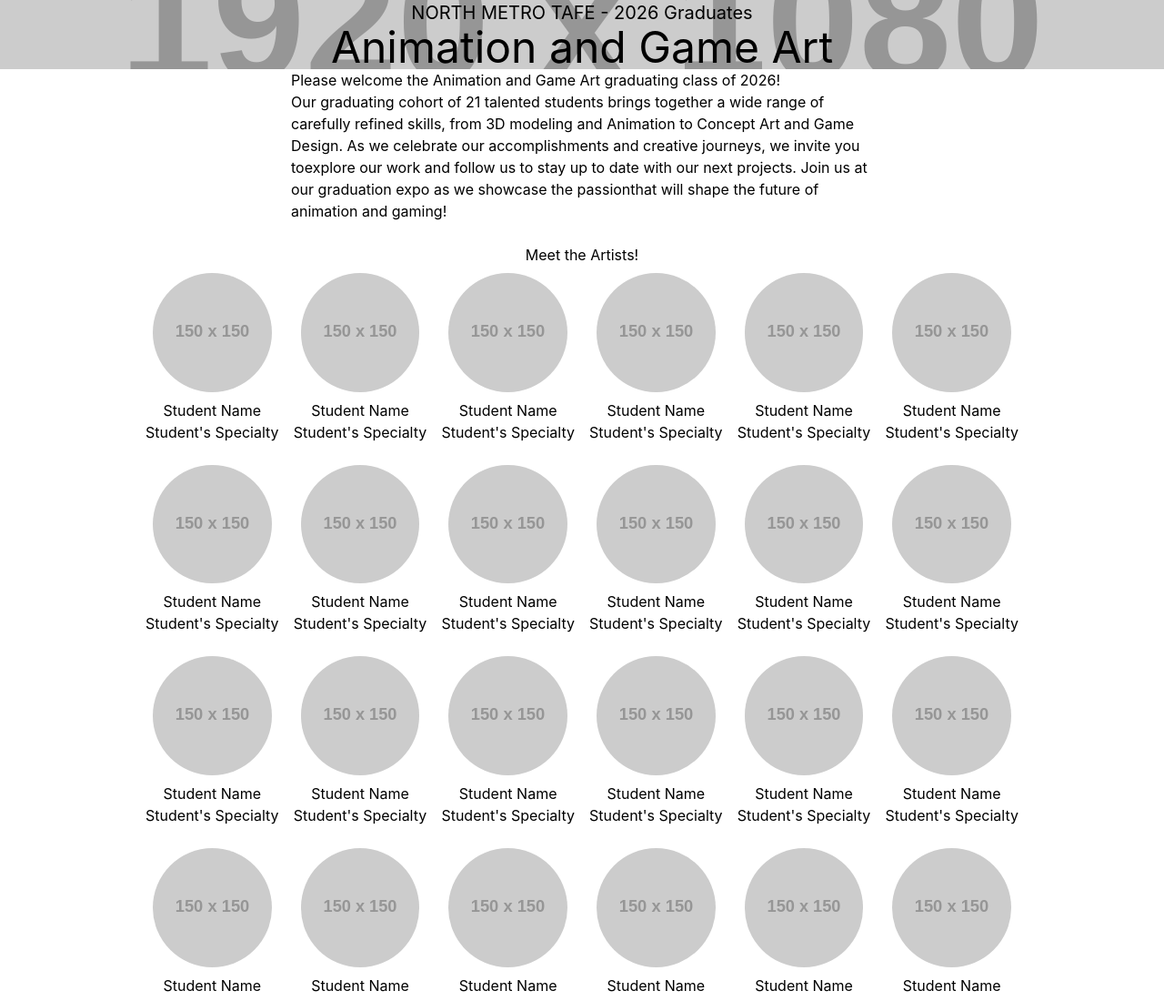
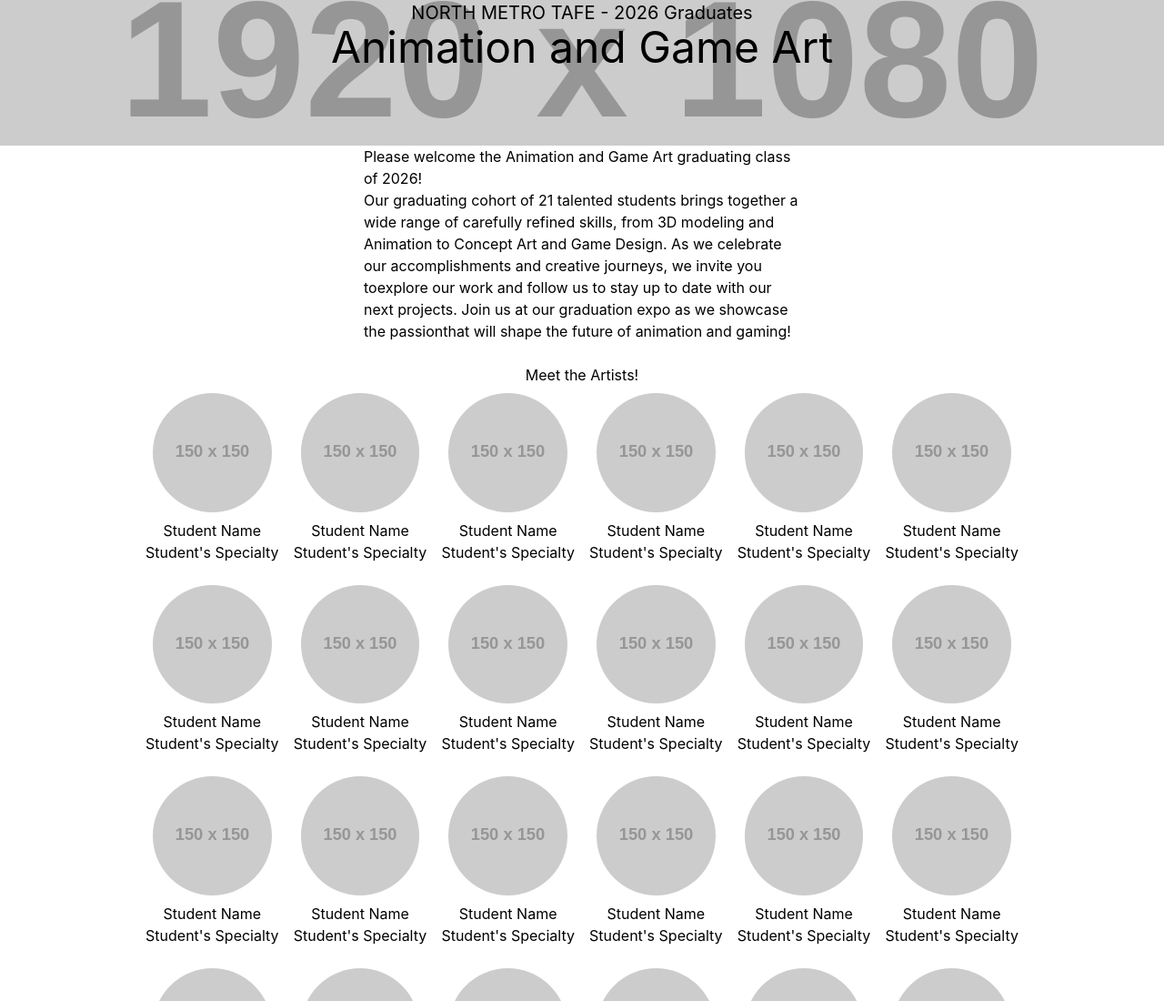
Before and after one commit to liobrton/adv-dip-gradshow2026, a website: page index.html in a window 1280 px wide. Shown: the top 1100 px of the page at 91% size. Drawn offline with nearby package versions, Linux system fonts and the light colour scheme; files that its build step writes are made by us from their sources; placeholder pictures from the web are drawn by us.

Commit message:
fix: adjust width of intro paragraph for main page responsive design

```diff
--- a/index.html
+++ b/index.html
@@ -11,7 +11,7 @@
 
 <body>
   <!--TITLE BAR-->
-  <header class="bg-[url(https://placehold.co/1920x1080)] bg-center bg-cover">
+  <header class="bg-[url(https://placehold.co/1920x1080)] bg-center bg-cover h-40">
     <div class="">
       <h2 class="text-center text-xl">
         NORTH METRO TAFE - 2026 Graduates
@@ -24,7 +24,7 @@
 
   <main class="mx-auto">
     <!--BLURB-->
-    <section class="mx-auto w-3/4 sm:w-1/2">
+    <section class="mx-auto w-3/4 sm:w-1/2 lg:w-3/8">
       <hrgroup class="">
         <h3 class="text-left">
           Please welcome the Animation and Game Art graduating class of 2026!
```
